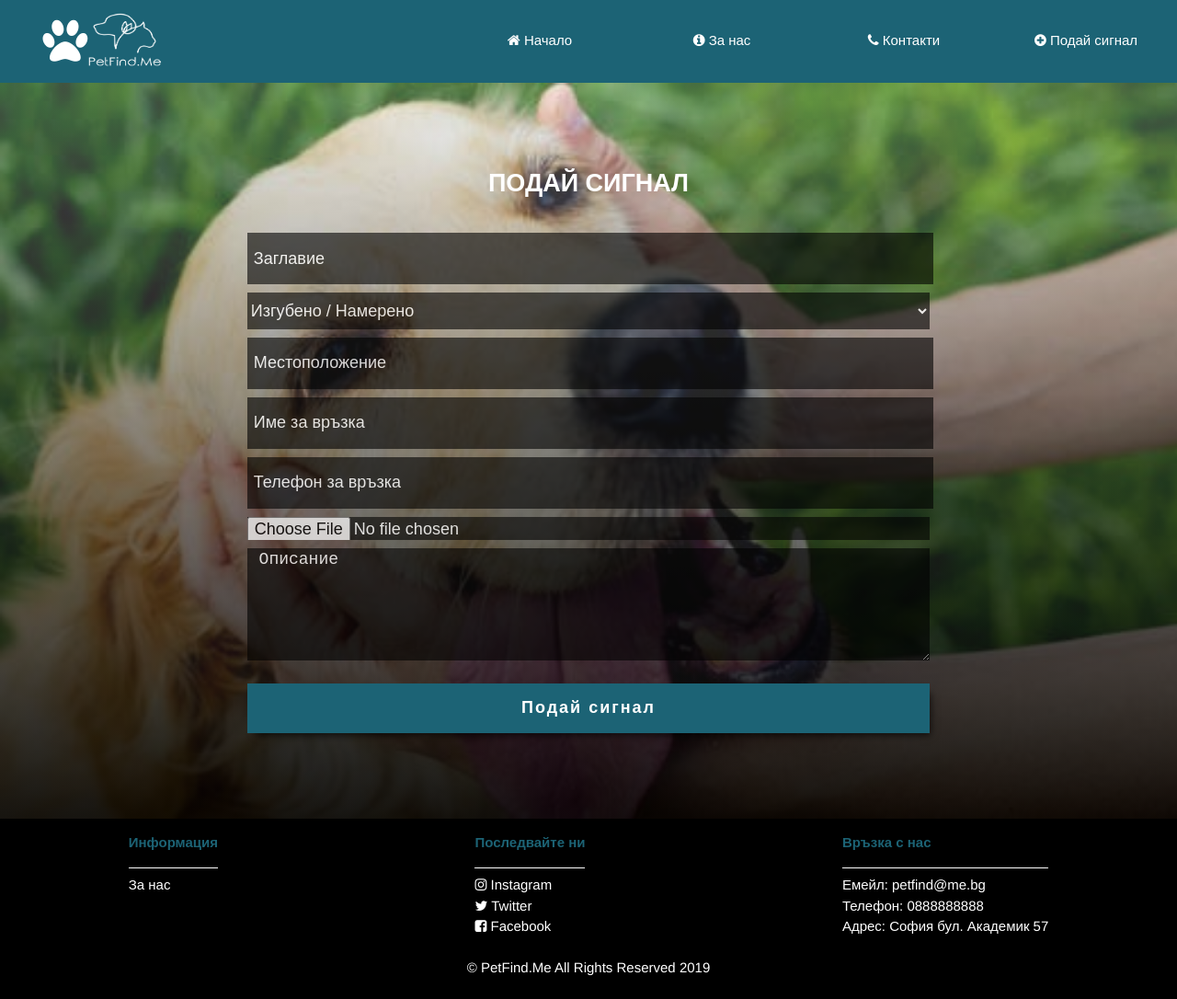
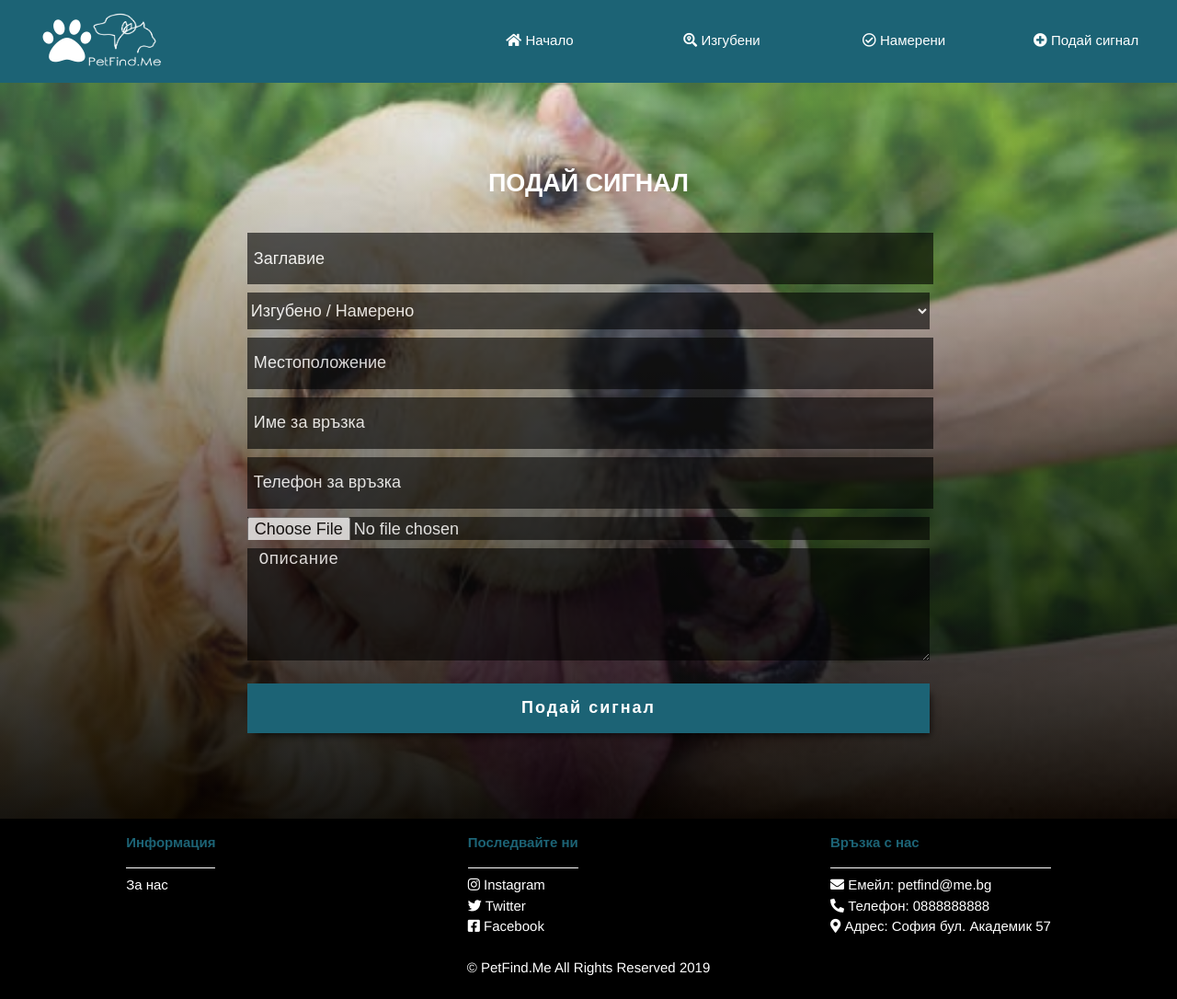
Before and after one commit to Niicksan/petfind.me, a website: page pages/add.html in a window 1280 px wide. Shown: the whole page at 92% size. Drawn offline with nearby package versions, Linux system fonts and the light colour scheme.

Commit message:
Edited Add page

```diff
--- a/pages/add.html
+++ b/pages/add.html
@@ -9,7 +9,7 @@
 
     <link rel="stylesheet" href="../css/main.css">
     <link rel="stylesheet" href="../css/add.css">
-    <link rel="stylesheet" href="https://cdnjs.cloudflare.com/ajax/libs/font-awesome/4.7.0/css/font-awesome.min.css">
+    <link rel="stylesheet" href="https://cdnjs.cloudflare.com/ajax/libs/font-awesome/5.10.0-14/css/all.min.css">
 
     <link rel="icon" href="../images/logo.png" sizes="32x32" />
     <link rel="icon" href="../images/logo.png" sizes="192x192" />
@@ -30,8 +30,8 @@
         <label for="menuToggle" class="menu-icon"><i class="fa fa-bars"></i></label>
         <ul id="menu">
           <a href="../index.html"><li><i class="fa fa-home"></i> Начало</li></a>
-          <a href="../pages/about.html"><li><i class="fa fa-info-circle"></i> За нас</li></a>
-          <a href="../pages/contacts.html"><li><i class="fa fa-phone"></i> Контакти</li></a>
+          <a href="../pages/lost.html"><i class="fa fa-search-location"></i> Изгубени</li></a>
+          <a href="../pages/found.html"><i class="far fa-check-circle"></i> Намерени</li></a>
           <a href="../pages/add.html"><li><i class="fa fa-plus-circle"></i> Подай сигнал</li></a>
     </nav>
   </header>
@@ -87,18 +87,18 @@
         <div class="social">
           <h4>Последвайте ни</h4>
           <ul>
-            <a href="https://www.instagram.com/" class="instagram"><li><i class="fa fa-instagram instagram"></i class="instagram"> Instagram</li></a>
-            <a href="https://twitter.com/" class="twitter" ><li><i class="fa fa-twitter twitter"></i> Twitter</li></a>
-            <a href="https://facebook.com" class="facebook"><li><i class="fa fa-facebook-square facebook"></i> Facebook</li></a>
+            <a href="https://www.instagram.com/" class="instagram"><li><i class="fab fa-instagram instagram"></i class="instagram"> Instagram</li></a>
+            <a href="https://twitter.com/" class="twitter" ><li><i class="fab fa-twitter twitter"></i> Twitter</li></a>
+            <a href="https://facebook.com" class="facebook"><li><i class="fab fa-facebook-square facebook"></i> Facebook</li></a>
           </ul>
         </div>
 
         <div class="contact">
           <h4>Връзка с нас</h4>
           <ul>
-            <li>Емейл: petfind@me.bg</li>
-            <li>Телефон: 0888888888</li>
-            <li>Адрес: София бул. Академик 57</li>
+            <li><i class="fas fa-envelope"></i> Емейл: petfind@me.bg</li>
+            <li><i class="fa fa-phone-alt"></i> Телефон: 0888888888</li>
+            <li><i class="fas fa-map-marker-alt"></i> Адрес: София бул. Академик 57</li>
           </ul>
         </div>
       </section>
```
